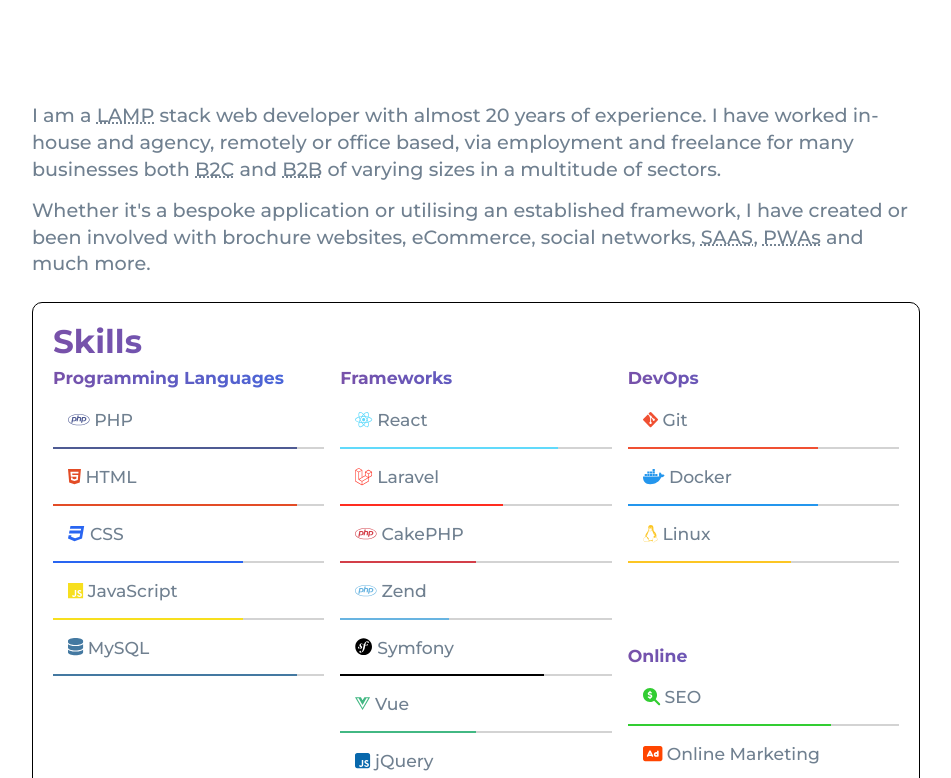
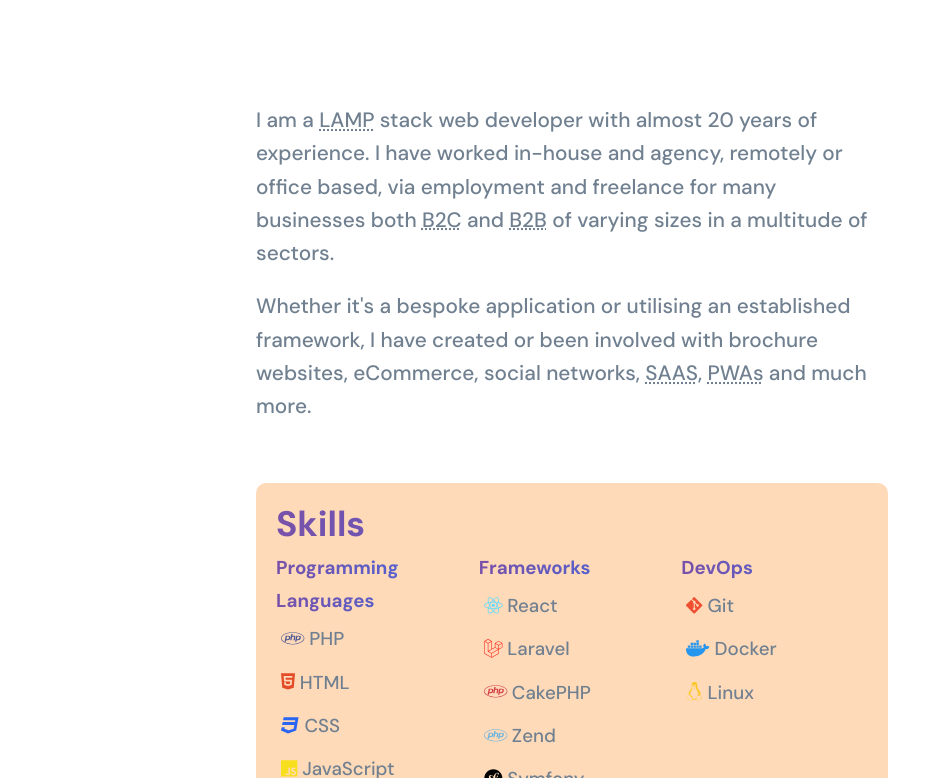
Before and after one commit to philhancox/philhancoxcouk, a Next.js app: page / in a window 1280 px wide. Shown: the part 502-1280 px from the top of the page, without its empty margins (68-1019 px from the left). Built offline with nearby package versions, Linux system fonts and the light colour scheme.

Commit message:
Minor changes

```diff
--- a/src/app/globals.css
+++ b/src/app/globals.css
@@ -33,7 +33,7 @@
 }
 
 p {
-  padding: 4px 0 10px;
+  padding: 5px 0 15px;
 }
 
 
@@ -43,21 +43,23 @@
   font-weight: 700;
   background: linear-gradient(to bottom, white, #F8F8FF);
   height: 500px;
+  border-bottom: 4px solid rebeccapurple;
 }
 
 body {
   color: var(--foreground);
   background: var(--background);
-  font-family: 'Montserrat', sans-serif;
+  font-family: 'DM Sans', sans-serif;
   -webkit-font-smoothing: antialiased;
   -moz-osx-font-smoothing: grayscale;
 }
 
 main {
-  width: 85%;
+  width: 65%;
+  margin: 0 auto;
   padding: 100px;
-  font-size: 1.2em;
-  line-height: 140%;
+  font-size: 1.3em;
+  line-height: 160%;
   font-weight: 500;
 }
 
--- a/src/app/layout.js
+++ b/src/app/layout.js
@@ -1,9 +1,9 @@
-import {Montserrat} from 'next/font/google';
+import {DM_Sans} from 'next/font/google';
 import "./globals.css";
 import {SpeedInsights} from "@vercel/speed-insights/next";
 import { Analytics } from "@vercel/analytics/react"
 
-const mainFont = Montserrat({
+const mainFont = DM_Sans({
     subsets: ['latin'],
     weight: ['300', '400', '500', '600', '700'],
     display: 'swap',
--- a/src/components/Skills/skills.module.css
+++ b/src/components/Skills/skills.module.css
@@ -32,10 +32,10 @@
 }
 
 .skillbox {
-    margin: 15px 0;
-    border: 1px solid black;
+    margin: 45px 0;
     border-radius: 10px;
     padding: 20px;
+    background: peachpuff;
 }
 
 /*@media (max-width: 600px) {*/
--- a/src/components/StyledBox/StyledBox.jsx
+++ b/src/components/StyledBox/StyledBox.jsx
@@ -2,16 +2,16 @@
 import styled from 'styled-components';
 
 const StyledBox = styled.div`
-  padding: 15px;
-  background-color: white;
+  padding: 5px;
   position: relative;
 
   &::after {
     content: '';
     display: block;
+    color: black;
     width: 100%;
     height: 2px; /* Adjust the height as needed */
-    background: ${({ colour, percentage }) => `linear-gradient(to right, ${colour} ${percentage}%, lightgray ${percentage}%)`};
+    // background: ${({ colour, percentage }) => `linear-gradient(to right, ${colour} ${percentage}%, lightgray ${percentage}%)`};
     position: absolute;
     bottom: 0;
     left: 0;
```
